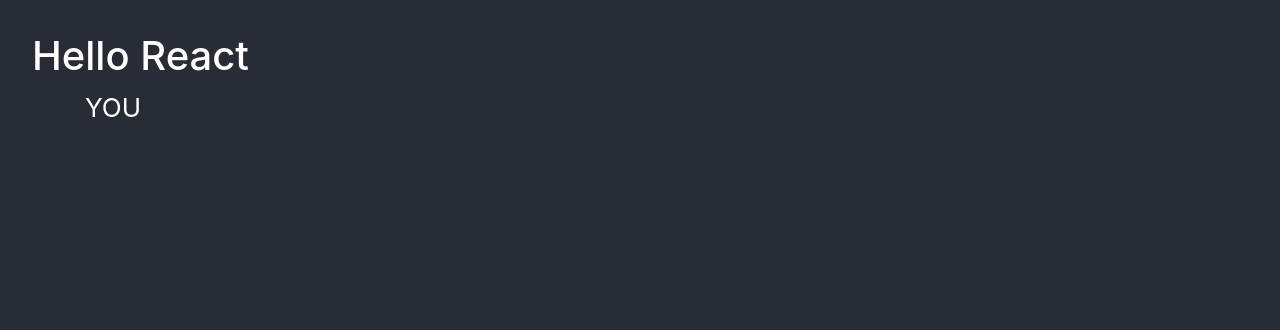
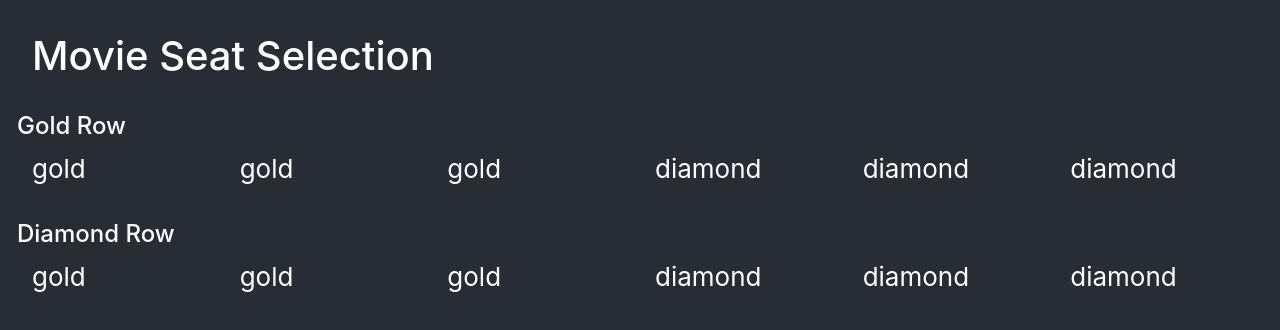
Before and after one commit to bhavna7/movie, a React (Create React App) app: page / in a window 1280 px wide. Shown: the top 330 px of the page. Built offline with nearby package versions, Linux system fonts and the light colour scheme.

Commit message:
[ADD] Initial Layout for seat selection.

```diff
--- a/src/App.css
+++ b/src/App.css
@@ -36,3 +36,7 @@
     transform: rotate(360deg);
   }
 }
+
+.mt-2rem {
+  margin-top: 2rem;
+}
--- a/src/components/SeatSelection.js
+++ b/src/components/SeatSelection.js
@@ -3,6 +3,8 @@
 import Container from 'react-bootstrap/Container'
 import Row from 'react-bootstrap/Row'
 import Col from 'react-bootstrap/Col'
+
+import '../App.css'
 
 import Seats from './seats.json';
 
@@ -11,6 +13,7 @@
     super(props);
     this.state = {
       seatsArray: Seats,
+      dummyArray: [1,2,3,4,5,6,7,8,9,20]
     }
   }
 
@@ -21,25 +24,41 @@
   render() {
     return (
       <div>
-        <h1> Hello React</h1>
+        <h1>Movie Seat Selection</h1>
 
-        <Container>
+        <Container fluid="true">
+          <Row className="mt-2rem">
+            <h4>Gold Row</h4>
+          </Row>
+
           <Row>
-            <Col sm="2">
-              YOU
-            </Col>
+            {
+              this.state.seatsArray && this.state.seatsArray.length ?
+                this.state.seatsArray.map((data, index) => {
+                  return <Col sm="2" key={index+'____Bhavna'}>
+                    {data.tname}
+                  </Col>
+                })
+              : null
+            }
+          </Row>
+
+          <Row className="mt-2rem">
+            <h4>Diamond Row</h4>
+          </Row>
+
+          <Row>
+            {
+              this.state.seatsArray && this.state.seatsArray.length ?
+                this.state.seatsArray.map((data, index) => {
+                  return <Col sm="2" key={index+'____Bhavna'}>
+                    {data.tname}
+                  </Col>
+                })
+              : null
+              }
           </Row>
         </Container>
-
-        {/* {
-          this.state.seatsArray && this.state.seatsArray.length ?
-            this.state.seatsArray.map((seat, index) => {
-              <div key={index}>
-                { seat.tname}
-              </div>
-            })
-          : null
-        } */}
       </div>
     )
   }
```
